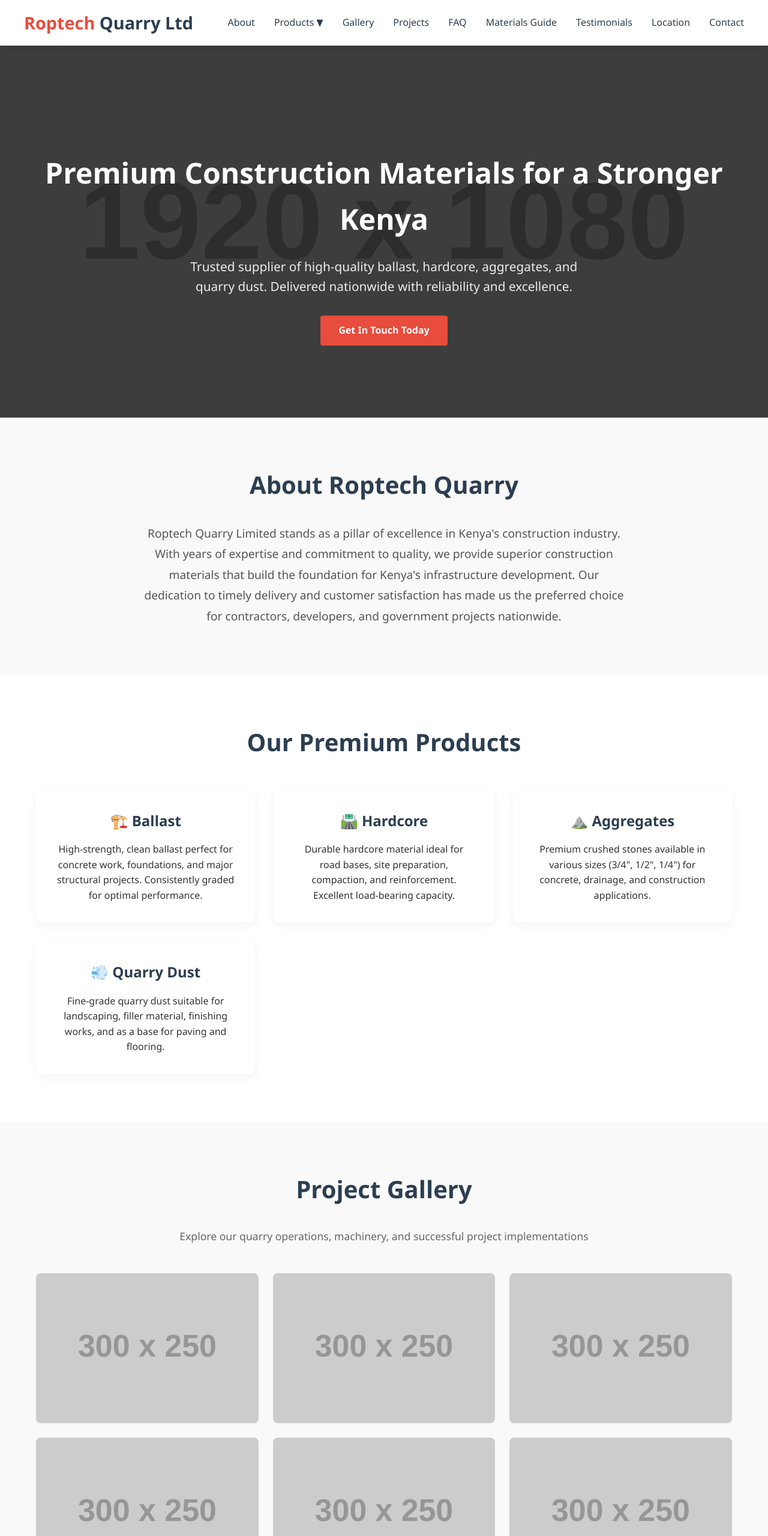
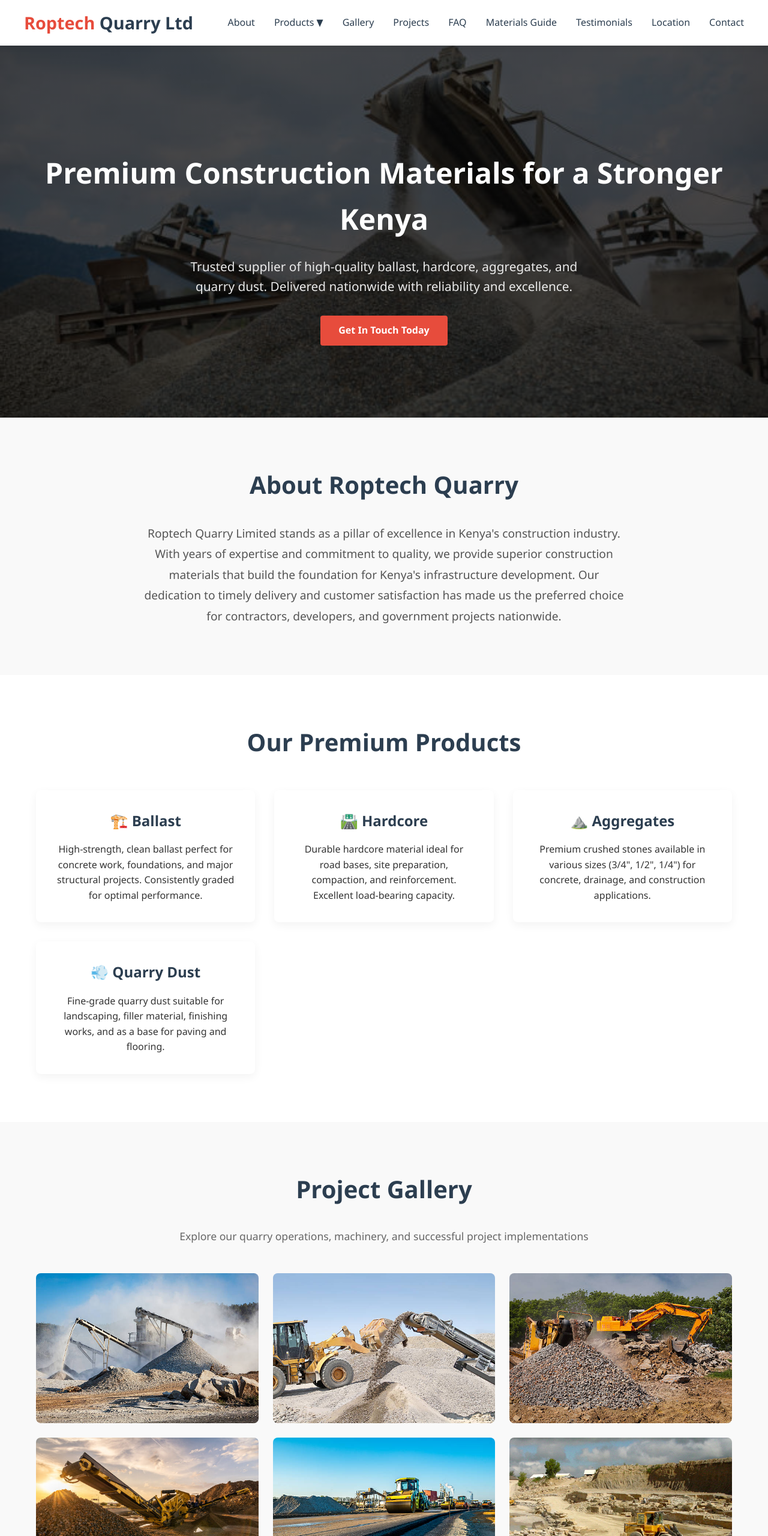
Before and after one commit to ropisaac/roptech_quarry, a plain HTML site: page index.html in a window 1280 px wide. Shown: the top 2560 px of the page at 60% size. Drawn offline with Linux system fonts and the light colour scheme; placeholder pictures from the web are drawn by us.

Commit message:
Update index.html

```diff
--- a/index.html
+++ b/index.html
@@ -127,7 +127,7 @@
 
         /* Hero Section */
         .hero {
-            background: linear-gradient(rgba(0, 0, 0, 0.7), rgba(0, 0, 0, 0.7)), url('https://via.placeholder.com/1920x1080?text=Quarry+Operations') center/cover no-repeat;
+            background: linear-gradient(rgba(0, 0, 0, 0.7), rgba(0, 0, 0, 0.7)), url('images/quarry.jpg') center/cover no-repeat;
             color: white;
             text-align: center;
             padding: 180px 0 120px;
@@ -286,7 +286,7 @@
 
         /* Projects Page Styles */
         .projects-hero, .faq-hero, .guide-hero, .testimonials-hero, .blog-hero, .sustainability-hero, .contact-hero {
-            background: linear-gradient(rgba(44, 62, 80, 0.8), rgba(44, 62, 80, 0.8)), url('https://via.placeholder.com/1920x600?text=Background+Image') center/cover no-repeat;
+            background: linear-gradient(rgba(44, 62, 80, 0.8), rgba(44, 62, 80, 0.8)), url('images/quarry.jpg') center/cover no-repeat;
             color: white;
             text-align: center;
             padding: 150px 0 80px;
@@ -545,7 +545,7 @@
 
         .contact-method h3 {
             margin-bottom: 1rem;
-            color: #2c3e50;
+            color: black;
         }
 
         /* Modal Styles */
@@ -746,12 +746,12 @@
             </p>
 
             <div class="gallery-grid">
-                <img src="https://via.placeholder.com/300x250?text=Quarry+Operation+1" alt="Quarry Operation 1">
-                <img src="https://via.placeholder.com/300x250?text=Quarry+Operation+2" alt="Quarry Operation 2">
-                <img src="https://via.placeholder.com/300x250?text=Quarry+Operation+3" alt="Quarry Operation 3">
-                <img src="https://via.placeholder.com/300x250?text=Quarry+Operation+4" alt="Quarry Operation 4">
-                <img src="https://via.placeholder.com/300x250?text=Quarry+Operation+5" alt="Quarry Operation 5">
-                <img src="https://via.placeholder.com/300x250?text=Quarry+Operation+6" alt="Quarry Operation 6">
+                <img src="images/quarry1.jpg" alt="Quarry Operation 1">
+                <img src="images/quarry2.jpg" alt="Quarry Operation 2">
+                <img src="images/quarry3.jpg" alt="Quarry Operation 3">
+                <img src="images/quarry4.jpg" alt="Quarry Operation 4">
+                <img src="images/quarry5.jpg" alt="Quarry Operation 5">
+                <img src="images/quarry6.jpg" alt="Quarry Operation 6">
             </div>
         </div>
     </section>
@@ -766,7 +766,7 @@
 
             <div class="featured-projects">
                 <div class="project-card">
-                    <img src="https://via.placeholder.com/350x250?text=Road+Construction" alt="Road Construction Project">
+                    <img src="images/quarry.jpg" alt="Road Construction Project">
                     <div class="project-info">
                         <h3>Eldoret Highway Expansion</h3>
                         <p>Supplied 5,000 tons of ballast and hardcore for this major infrastructure project</p>
@@ -775,7 +775,7 @@
                 </div>
 
                 <div class="project-card">
-                    <img src="https://via.placeholder.com/350x250?text=Building+Construction" alt="Building Construction">
+                    <img src="images/quarry.jpg" alt="Building Construction">
                     <div class="project-info">
                         <h3>Nairobi Commercial Complex</h3>
                         <p>Provided aggregates and quarry dust for this 15-story development</p>
@@ -784,7 +784,7 @@
                 </div>
 
                 <div class="project-card">
-                    <img src="https://via.placeholder.com/350x250?text=Bridge+Project" alt="Bridge Construction">
+                    <img src="images/quarry.jpg" alt="Bridge Construction">
                     <div class="project-info">
                         <h3>Mombasa Bridge Construction</h3>
                         <p>Delivered specialized aggregates for this coastal infrastructure project</p>
@@ -984,7 +984,7 @@
             <div class="contact-options">
                 <div class="contact-method">
                     <h3>📞 Call Us Directly</h3>
-                    <p>+254 708 596 202</p>
+                    <p>+254 725 822 135</p>
                     <small>Available Monday-Saturday, 7:00 AM - 6:00 PM</small>
                 </div>
 
```
